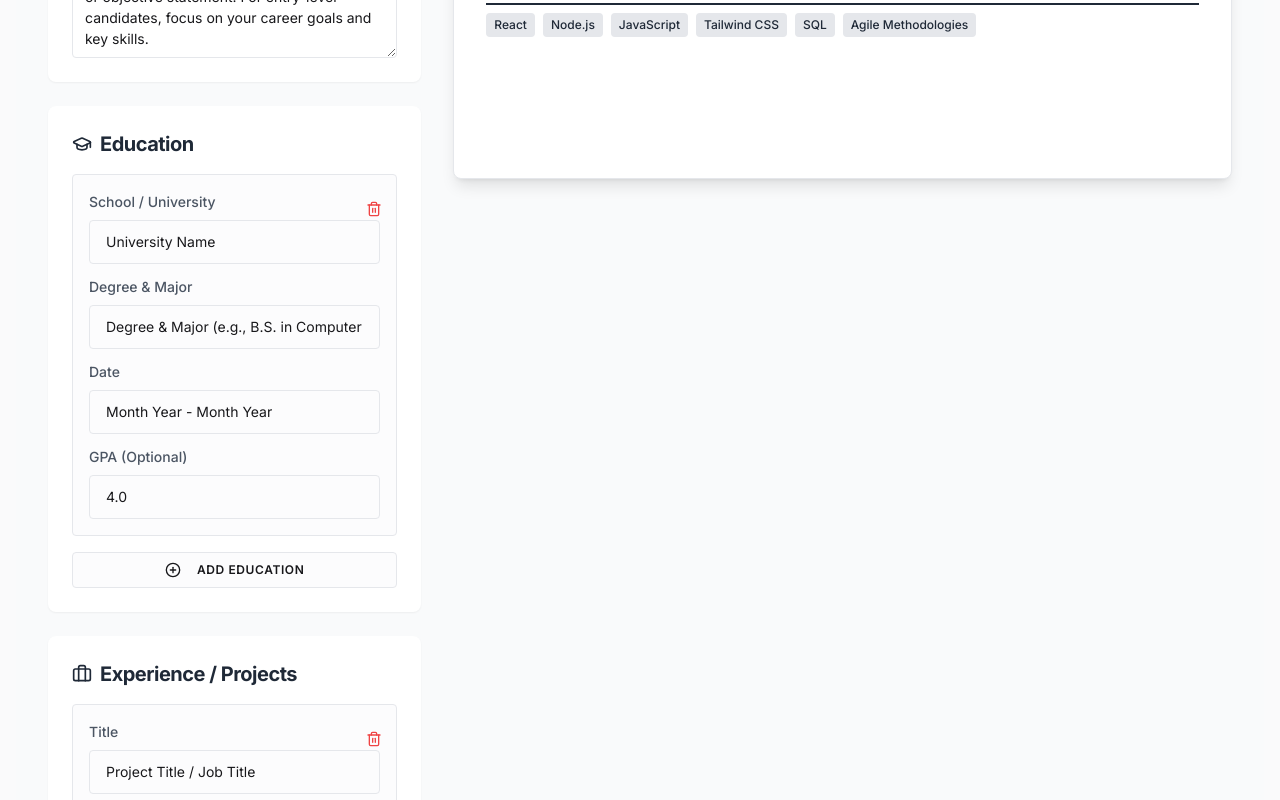
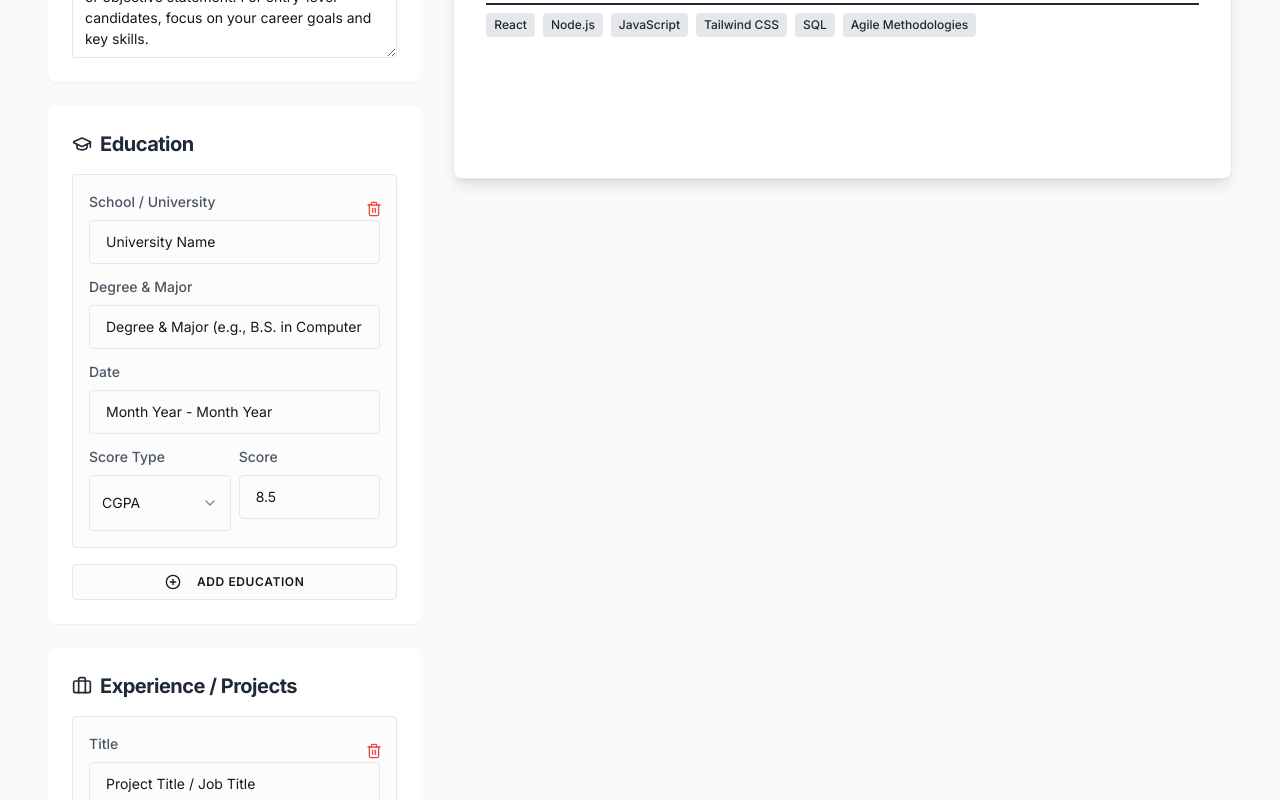
Before and after one commit to kautkarg/spruce-nep, a Next.js app: page /resume-builder in a window 1280 px wide. Shown: the part 1158-1958 px from the top of the page. Built offline with nearby package versions, Linux system fonts and the light colour scheme.

Commit message:
CGPA Should accept numbers only and yes there should be option for user

```diff
--- a/src/components/resume-builder/ResumeBuilder.tsx
+++ b/src/components/resume-builder/ResumeBuilder.tsx
@@ -11,6 +11,7 @@ import { Textarea } from "@/components/ui/textarea";
 import { PlusCircle, Trash2, Printer, Mail, Phone, Linkedin, User, FileText, Award, UserCheck, HeartHandshake, GraduationCap, Briefcase } from "lucide-react";
 import { cn } from '@/lib/utils';
 import { Form, FormControl, FormField, FormItem, FormLabel, FormMessage } from '@/components/ui/form';
+import { Select, SelectContent, SelectItem, SelectTrigger, SelectValue } from '@/components/ui/select';
 
 // --- Zod Schema for Validation ---
 const personalInfoSchema = z.object({
@@ -24,7 +25,8 @@ const educationSchema = z.object({
   school: z.string().min(1, "School name is required."),
   degree: z.string().min(1, "Degree is required."),
   date: z.string().optional(),
-  gpa: z.string().optional(),
+  scoreType: z.enum(['CGPA', 'Percentage']).optional(),
+  scoreValue: z.string().optional(),
 });
 
 const experienceSchema = z.object({
@@ -80,7 +82,8 @@ const defaultValues: ResumeFormValues = {
       school: 'University Name',
       degree: 'Degree & Major (e.g., B.S. in Computer Science)',
       date: 'Month Year - Month Year',
-      gpa: '4.0',
+      scoreType: 'CGPA',
+      scoreValue: '8.5',
     },
   ],
   experience: [
@@ -125,16 +128,82 @@ type FieldConfig = {
 interface DynamicSectionProps {
     name: "education" | "experience" | "awards" | "volunteering" | "certifications";
     title: string;
-    fieldsConfig: FieldConfig[];
     newItem: object;
 }
 
-const DynamicSection: React.FC<DynamicSectionProps> = ({ name, title, fieldsConfig, newItem }) => {
+const EducationSection: React.FC = () => {
+    const { control } = useFormContext<ResumeFormValues>();
+    const { fields, append, remove } = useFieldArray({
+        control,
+        name: "education",
+    });
+
+    return (
+        <div>
+            {fields.map((item, index) => (
+                <div key={item.id} className="space-y-3 p-4 border rounded-md mb-4 relative bg-gray-50/50">
+                    <FormField control={control} name={`education.${index}.school`} render={({ field }) => (<FormItem><FormLabel className="text-sm font-medium text-gray-600">School / University</FormLabel><FormControl><Input placeholder="e.g., State University" {...field} className="mt-1" /></FormControl><FormMessage /></FormItem>)} />
+                    <FormField control={control} name={`education.${index}.degree`} render={({ field }) => (<FormItem><FormLabel className="text-sm font-medium text-gray-600">Degree & Major</FormLabel><FormControl><Input placeholder="e.g., B.S. in Computer Science" {...field} className="mt-1" /></FormControl><FormMessage /></FormItem>)} />
+                    <FormField control={control} name={`education.${index}.date`} render={({ field }) => (<FormItem><FormLabel className="text-sm font-medium text-gray-600">Date</FormLabel><FormControl><Input placeholder="e.g., Aug 2020 - May 2024" {...field} className="mt-1" /></FormControl><FormMessage /></FormItem>)} />
+                    <div className="grid grid-cols-2 gap-2">
+                        <FormField control={control} name={`education.${index}.scoreType`} render={({ field }) => (<FormItem><FormLabel className="text-sm font-medium text-gray-600">Score Type</FormLabel><Select onValueChange={field.onChange} defaultValue={field.value}><FormControl><SelectTrigger><SelectValue placeholder="Select" /></SelectTrigger></FormControl><SelectContent><SelectItem value="CGPA">CGPA</SelectItem><SelectItem value="Percentage">Percentage</SelectItem></SelectContent></Select><FormMessage /></FormItem>)} />
+                        <FormField control={control} name={`education.${index}.scoreValue`} render={({ field }) => (<FormItem><FormLabel className="text-sm font-medium text-gray-600">Score</FormLabel><FormControl><Input type="number" placeholder="e.g., 8.5 or 85" {...field} className="mt-1" /></FormControl><FormMessage /></FormItem>)} />
+                    </div>
+                    <Button
+                        type="button"
+                        variant="ghost"
+                        size="icon"
+                        className="absolute top-2 right-2 text-red-500 hover:bg-red-100 hover:text-red-600 h-7 w-7"
+                        onClick={() => remove(index)}
+                    >
+                        <Trash2 className="h-4 w-4" />
+                    </Button>
+                </div>
+            ))}
+            <Button type="button" variant="outline" onClick={() => append({ school: "", degree: "", date: "", scoreType: "CGPA", scoreValue: "" })} className="w-full">
+                <PlusCircle className="mr-2 h-4 w-4" /> Add Education
+            </Button>
+        </div>
+    );
+};
+
+
+const DynamicSection: React.FC<DynamicSectionProps> = ({ name, title, newItem }) => {
     const { control } = useFormContext<ResumeFormValues>();
     const { fields, append, remove } = useFieldArray({
         control,
         name,
     });
+
+    const getFieldsConfig = (name: DynamicSectionProps["name"]): FieldConfig[] => {
+        switch (name) {
+            case 'experience': return [
+                { key: 'title', label: 'Title', placeholder: 'e.g., Software Engineer Intern' },
+                { key: 'organization', label: 'Organization', placeholder: 'e.g., Tech Company Inc.' },
+                { key: 'dates', label: 'Dates', placeholder: 'e.g., June 2023 - Aug 2023' },
+                { key: 'achievements', label: 'Achievements (one per line)', type: 'textarea', placeholder: 'Describe your responsibilities and achievements...' }
+            ];
+            case 'awards': return [
+                { key: 'name', label: 'Award Name', placeholder: 'e.g., Dean\'s List' },
+                { key: 'date', label: 'Date', placeholder: 'e.g., Spring 2023' },
+                { key: 'description', label: 'Description', type: 'textarea', placeholder: 'e.g., Recognized for academic excellence.' }
+            ];
+            case 'volunteering': return [
+                { key: 'role', label: 'Role', placeholder: 'e.g., Team Lead' },
+                { key: 'organization', label: 'Organization', placeholder: 'e.g., Annual Tech Fest' },
+                { key: 'dates', label: 'Dates', placeholder: 'e.g., March 2023' },
+                { key: 'description', label: 'Description', type: 'textarea', placeholder: 'e.g., Led a team of 5 volunteers...' }
+            ];
+            case 'certifications': return [
+                { key: 'name', label: 'Certification Name', placeholder: 'e.g., Certified JavaScript Developer' },
+                { key: 'issuer', label: 'Issuing Organization', placeholder: 'e.g., Tech Certification Inc.' },
+                { key: 'date', label: 'Date', placeholder: 'e.g., June 2023' }
+            ];
+            default: return [];
+        }
+    }
+
+    const fieldsConfig = getFieldsConfig(name);
 
     return (
         <div>
@@ -269,7 +338,7 @@ export function ResumeBuilder() {
                     {hasContent(resumeData.summary) && <div className="mb-6"><h2 className="text-sm font-bold uppercase tracking-wider text-gray-800 border-b-2 border-gray-800 pb-1 mb-2">Summary</h2><p className="text-xs leading-relaxed">{resumeData.summary}</p></div>}
 
                     {hasContent(resumeData.education, 'school') && <div className="mb-6"><h2 className="text-sm font-bold uppercase tracking-wider text-gray-800 border-b-2 border-gray-800 pb-1 mb-2">Education</h2>{resumeData.education?.map((edu, index) => edu.school && (
-                        <div key={index} className="mb-2"><div className="flex justify-between items-baseline"><h3 className="text-sm font-semibold text-gray-800">{edu.school}</h3><p className="text-xs text-gray-500">{edu.date}</p></div><div className="flex justify-between items-baseline"><p className="text-sm italic">{edu.degree}</p>{edu.gpa && <p className="text-xs text-gray-500">GPA: {edu.gpa}</p>}</div></div>
+                        <div key={index} className="mb-2"><div className="flex justify-between items-baseline"><h3 className="text-sm font-semibold text-gray-800">{edu.school}</h3><p className="text-xs text-gray-500">{edu.date}</p></div><div className="flex justify-between items-baseline"><p className="text-sm italic">{edu.degree}</p>{edu.scoreValue && edu.scoreType && <p className="text-xs text-gray-500">{edu.scoreType}: {edu.scoreValue}{edu.scoreType === 'Percentage' ? '%' : ''}</p>}</div></div>
                     ))}</div>}
 
                     {hasContent(resumeData.experience, 'title') && <div className="mb-6"><h2 className="text-sm font-bold uppercase tracking-wider text-gray-800 border-b-2 border-gray-800 pb-1 mb-2">Experience / Projects</h2>{resumeData.experience?.map((exp, index) => exp.title && (
@@ -304,7 +373,7 @@ export function ResumeBuilder() {
                             ))}</div>}
 
                              {hasContent(resumeData.education, 'school') && <div className="mb-6"><h2 className="text-base font-bold uppercase tracking-wider text-gray-700 border-b-2 border-gray-300 pb-1 mb-3">Education</h2>{resumeData.education?.map((edu, index) => edu.school && (
-                                <div key={index} className="mb-3"><div className="flex justify-between items-baseline"><h3 className="text-sm font-semibold text-gray-800">{edu.school}</h3><p className="text-xs text-gray-500">{edu.date}</p></div><div className="flex justify-between items-baseline"><p className="text-sm italic">{edu.degree}</p>{edu.gpa && <p className="text-xs text-gray-500">GPA: {edu.gpa}</p>}</div></div>
+                                <div key={index} className="mb-3"><div className="flex justify-between items-baseline"><h3 className="text-sm font-semibold text-gray-800">{edu.school}</h3><p className="text-xs text-gray-500">{edu.date}</p></div><div className="flex justify-between items-baseline"><p className="text-sm italic">{edu.degree}</p>{edu.scoreValue && edu.scoreType && <p className="text-xs text-gray-500">{edu.scoreType}: {edu.scoreValue}{edu.scoreType === 'Percentage' ? '%' : ''}</p>}</div></div>
                               ))}</div>}
                         </div>
                         <div className="w-1/3 bg-gray-100 p-6 rounded-md -my-8 -mr-8">
@@ -373,46 +442,23 @@ export function ResumeBuilder() {
                                     </Section>
 
                                     <Section title="Education" icon={GraduationCap}>
-                                        <DynamicSection name="education" title="Education" newItem={{ school: "", degree: "", date: "", gpa: "" }} fieldsConfig={[
-                                            { key: 'school', label: 'School / University', placeholder: 'e.g., State University' },
-                                            { key: 'degree', label: 'Degree & Major', placeholder: 'e.g., B.S. in Computer Science' },
-                                            { key: 'date', label: 'Date', placeholder: 'e.g., Aug 2020 - May 2024' },
-                                            { key: 'gpa', label: 'GPA (Optional)', placeholder: 'e.g., 3.8/4.0' }
-                                        ]} />
+                                        <EducationSection />
                                     </Section>
 
                                     <Section title="Experience / Projects" icon={Briefcase}>
-                                        <DynamicSection name="experience" title="Experience" newItem={{ title: "", organization: "", dates: "", achievements: "" }} fieldsConfig={[
-                                            { key: 'title', label: 'Title', placeholder: 'e.g., Software Engineer Intern' },
-                                            { key: 'organization', label: 'Organization', placeholder: 'e.g., Tech Company Inc.' },
-                                            { key: 'dates', label: 'Dates', placeholder: 'e.g., June 2023 - Aug 2023' },
-                                            { key: 'achievements', label: 'Achievements (one per line)', type: 'textarea', placeholder: 'Describe your responsibilities and achievements...' }
-                                        ]} />
+                                        <DynamicSection name="experience" title="Experience" newItem={{ title: "", organization: "", dates: "", achievements: "" }} />
                                     </Section>
 
                                     <Section title="Awards & Honors" icon={Award}>
-                                        <DynamicSection name="awards" title="Award" newItem={{ name: "", date: "", description: "" }} fieldsConfig={[
-                                            { key: 'name', label: 'Award Name', placeholder: 'e.g., Dean\'s List' },
-                                            { key: 'date', label: 'Date', placeholder: 'e.g., Spring 2023' },
-                                            { key: 'description', label: 'Description', type: 'textarea', placeholder: 'e.g., Recognized for academic excellence.' }
-                                        ]} />
+                                        <DynamicSection name="awards" title="Award" newItem={{ name: "", date: "", description: "" }} />
                                     </Section>
 
                                     <Section title="Volunteer & Leadership" icon={HeartHandshake}>
-                                        <DynamicSection name="volunteering" title="Activity" newItem={{ role: "", organization: "", dates: "", description: "" }} fieldsConfig={[
-                                            { key: 'role', label: 'Role', placeholder: 'e.g., Team Lead' },
-                                            { key: 'organization', label: 'Organization', placeholder: 'e.g., Annual Tech Fest' },
-                                            { key: 'dates', label: 'Dates', placeholder: 'e.g., March 2023' },
-                                            { key: 'description', label: 'Description', type: 'textarea', placeholder: 'e.g., Led a team of 5 volunteers...' }
-                                        ]} />
+                                        <DynamicSection name="volunteering" title="Activity" newItem={{ role: "", organization: "", dates: "", description: "" }} />
                                     </Section>
 
                                     <Section title="Certifications" icon={Award}>
-                                         <DynamicSection name="certifications" title="Certification" newItem={{ name: "", issuer: "", date: "" }} fieldsConfig={[
-                                            { key: 'name', label: 'Certification Name', placeholder: 'e.g., Certified JavaScript Developer' },
-                                            { key: 'issuer', label: 'Issuing Organization', placeholder: 'e.g., Tech Certification Inc.' },
-                                            { key: 'date', label: 'Date', placeholder: 'e.g., June 2023' }
-                                        ]} />
+                                         <DynamicSection name="certifications" title="Certification" newItem={{ name: "", issuer: "", date: "" }} />
                                     </Section>
 
                                     <Section title="Skills" icon={Briefcase}>
```
